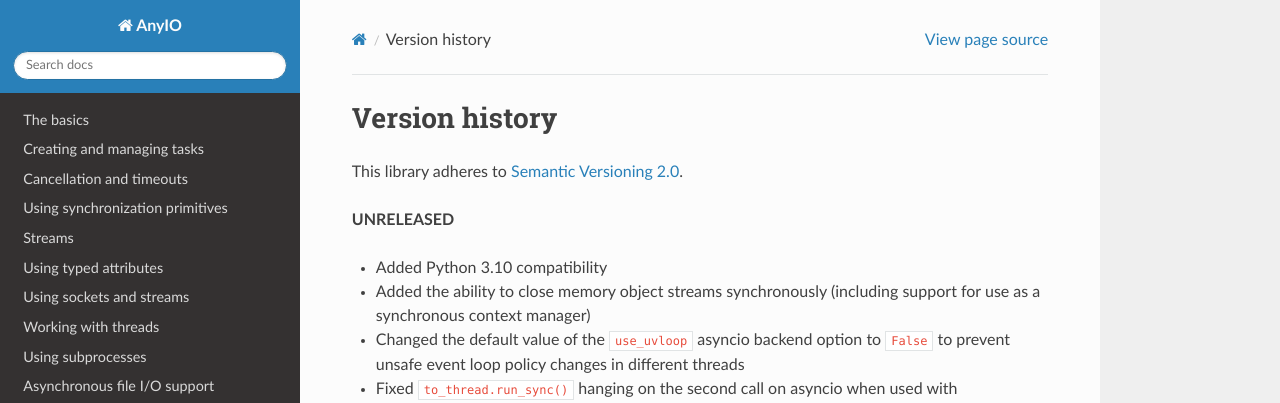
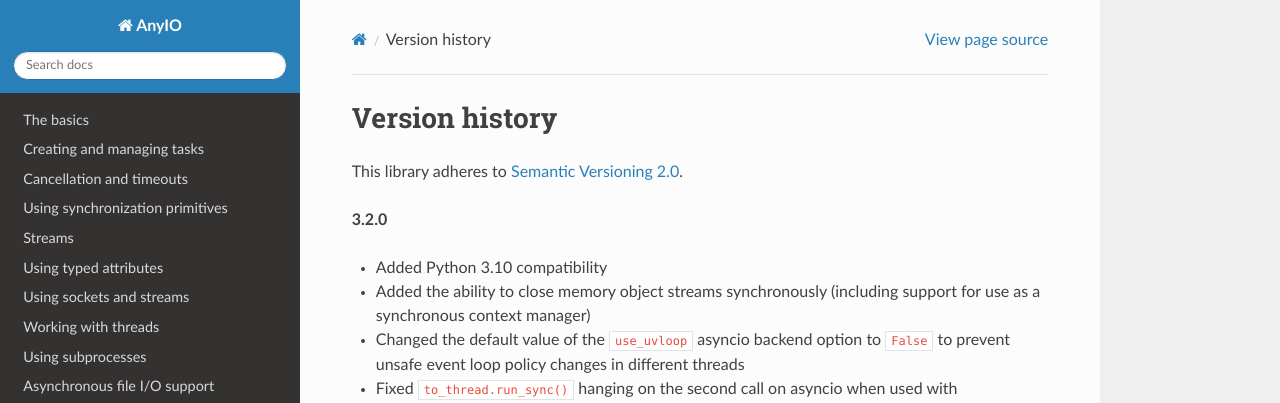
Before and after one commit to agronholm/anyio, a Sphinx documentation site: the page built from docs/versionhistory.rst, in a window 1280 px wide and 900 px high. Shown: the top 403 px of the window. Built offline with Sphinx 7.4.7 and the Read the Docs theme 2.0.0, drawn with Linux system fonts in a browser that asks for light colours.

Commit message:
Bumped up the version

```diff
--- a/docs/versionhistory.rst
+++ b/docs/versionhistory.rst
@@ -3,7 +3,7 @@ Version history
 
 This library adheres to `Semantic Versioning 2.0 <http://semver.org/>`_.
 
-**UNRELEASED**
+**3.2.0**
 
 - Added Python 3.10 compatibility
 - Added the ability to close memory object streams synchronously (including support for use as a
```
